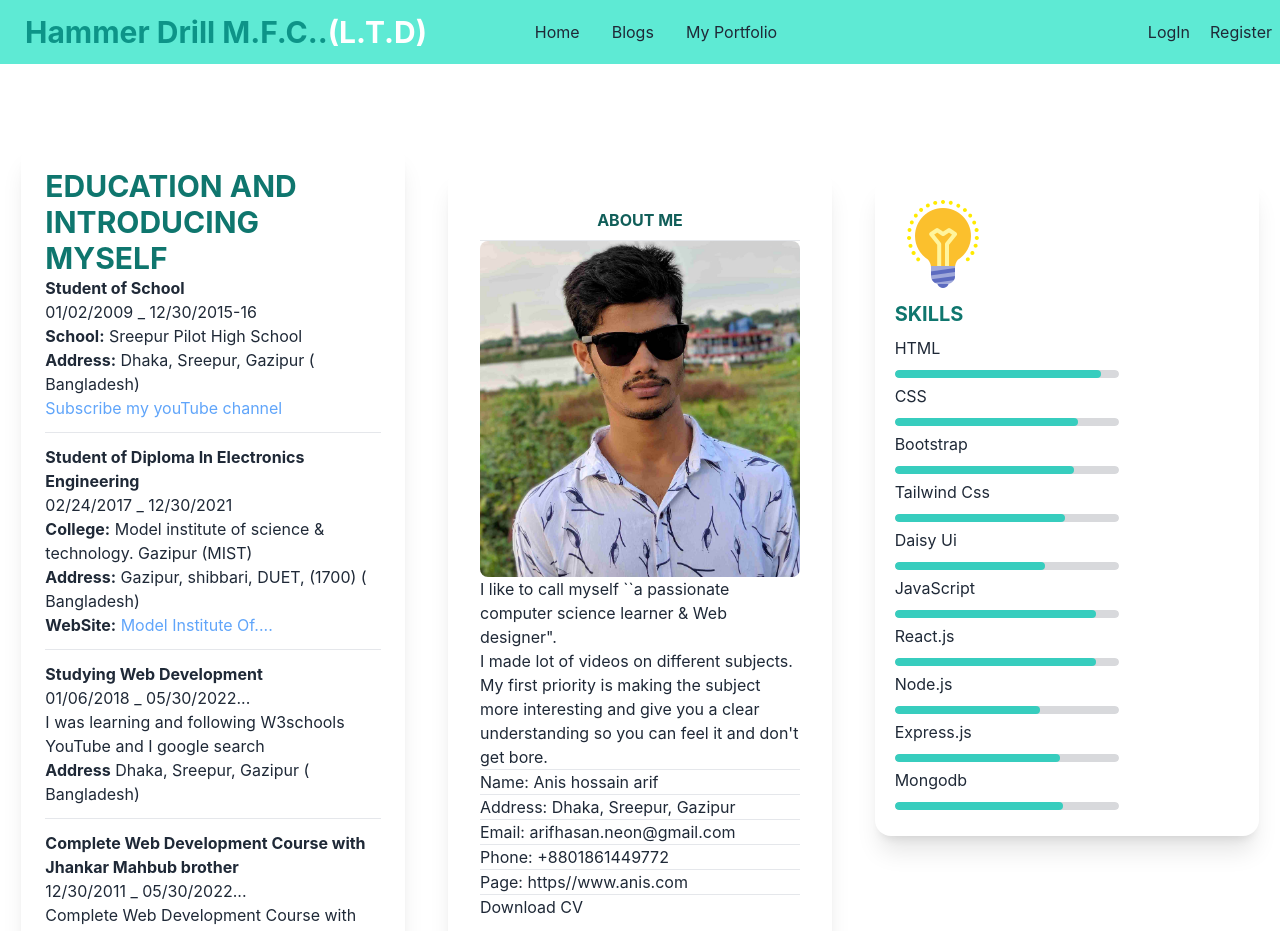
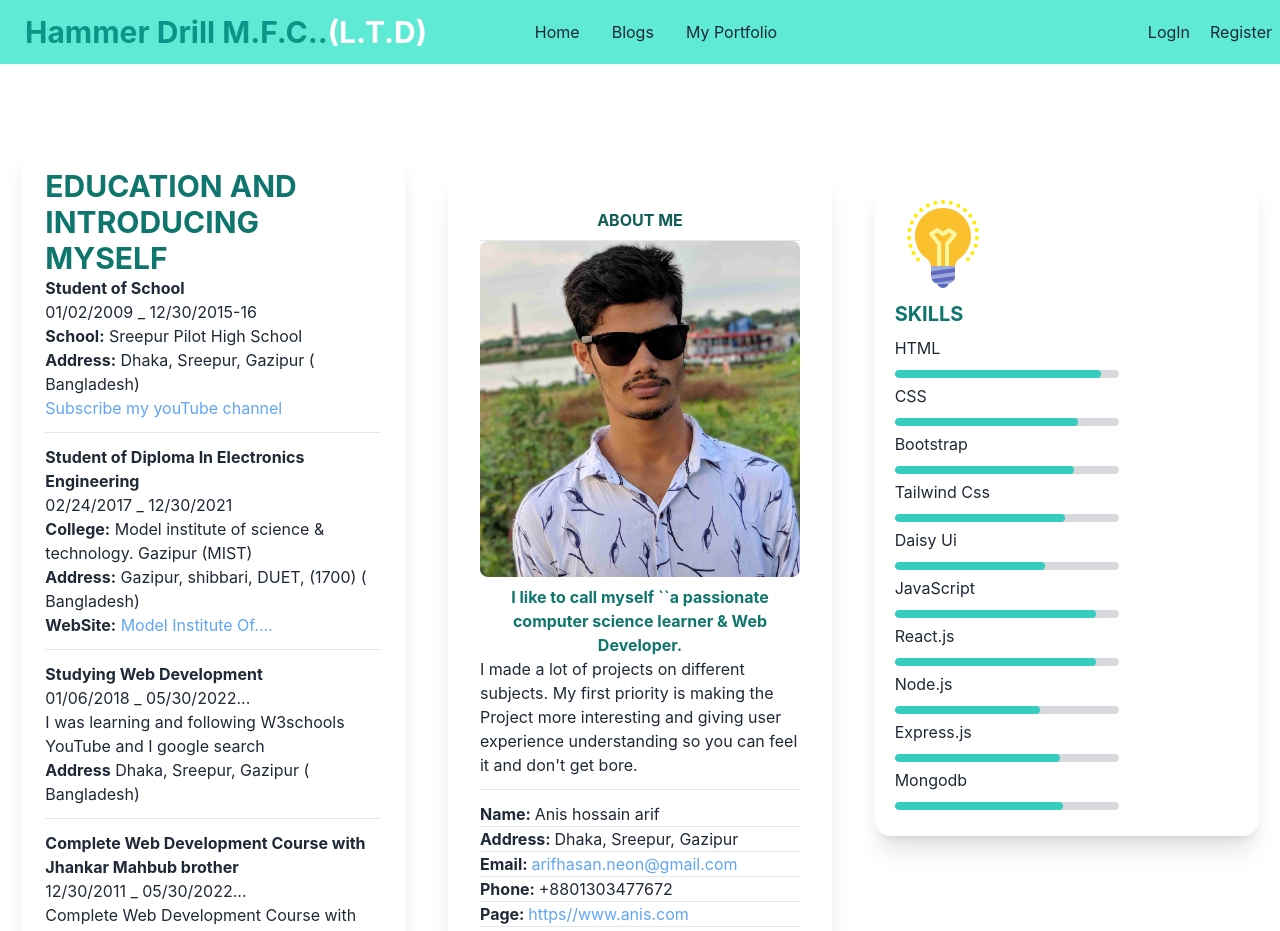
Before and after one commit to annise-arif/manufacturer-website-client, a React (Create React App) app: page /myportfolio in a window 1280 px wide. Shown: the top 931 px of the page. Built offline with nearby package versions, Linux system fonts and the light colour scheme; no server answers.

Commit message:
updated my portfolio route

```diff
--- a/src/pages/MyPortfolio/MyPortfolio.js
+++ b/src/pages/MyPortfolio/MyPortfolio.js
@@ -75,43 +75,41 @@ const MyPortfolio = () => {
             <img className="rounded-lg" src={me} alt="img" />
           </div>
           <div className="aboutme-desc col-lg-6 cal-sm-12">
-            <p>
+            <p className="text-teal-700 font-bold mt-2 text-center">
               I like to call myself ``a passionate computer science learner &
-              Web designer".
+              Web Developer.
             </p>
             <p>
-              I made lot of videos on different subjects. My first priority is
-              making the subject more interesting and give you a clear
-              understanding so you can feel it and don't get bore.
+            I made a lot of projects on different subjects. My first priority is making the Project more interesting and giving user experience understanding so you can feel it and don't get bore.
             </p>
 
+            <hr className="aboutme-hr my-3" />
+            <p><b>Name: </b> Anis hossain arif</p>
             <hr className="aboutme-hr" />
-            <p>Name: Anis hossain arif</p>
-            <hr className="aboutme-hr" />
-            <p>Address: Dhaka, Sreepur, Gazipur</p>
+            <p><b>Address: </b> Dhaka, Sreepur, Gazipur</p>
             <hr className="aboutme-hr" />
             <p>
-              Email:{" "}
-              <a href="mailto:arifhasan.neon@gmail.com">
+              <b>Email: </b>{" "}
+              <a href="mailto:arifhasan.neon@gmail.com" className="text-blue-400">
                 arifhasan.neon@gmail.com
               </a>
             </p>
             <hr className="aboutme-hr" />
             <p>
-              Phone: <a href="tel:+8801861449772">+8801861449772</a>
+              <b>Phone: </b> <a href="tel:+8801861449772">+8801303477672</a>
             </p>
             <hr className="aboutme-hr" />
             <p>
-              Page:{" "}
-              <a href="https//www.anis.com" target="blank">
+              <b>Page: </b>
+              <a className="text-blue-400" href="https://www.facebook.com/Annisecom-2443686335648691/" target="blank">
                 https//www.anis.com
               </a>
             </p>
             <hr className="aboutme-hr" />
 
             <p>
-              <a href="#" target="blank" download="">
-                <button className="cv-button">Download CV</button>
+              <a href="https://docs.google.com/document/d/12E_CVD3e71gwSnd8xCRDfNs36z9yDHABvV7l8IdiOTE/edit" target="blank" download="">
+                <button className="cv-button mt-2 btn bg-teal-300 border-0 btn-sm">Download CV</button>
               </a>
             </p>
             <ol>
```
